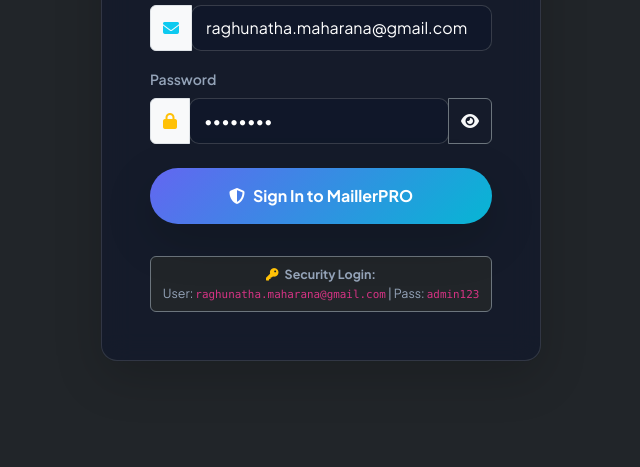
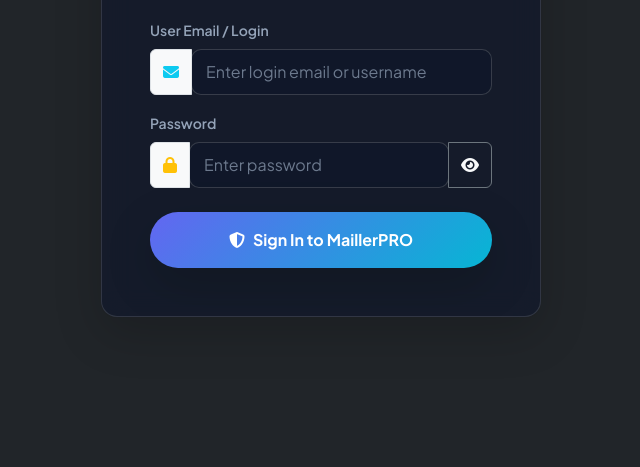
Before and after one commit to EPFRAGHU/mailerpro-app, a website: page public/index.html in a window 1280 px wide. Shown: the part 333-800 px from the top of the page, without its empty margins (319-959 px from the left). Drawn offline with nearby package versions, Linux system fonts and the light colour scheme.

Commit message:
Remove credential hints and prefilled inputs from login page

```diff
--- a/public/index.html
+++ b/public/index.html
@@ -40,7 +40,7 @@
           <label class="form-label text-muted small fw-semibold">User Email / Login</label>
           <div class="input-group">
             <span class="input-group-text custom-input-addon"><i class="fas fa-envelope text-info"></i></span>
-            <input type="text" id="loginUsername" class="form-control custom-input" value="raghunatha.maharana@gmail.com" required placeholder="admin@domain.com">
+            <input type="text" id="loginUsername" class="form-control custom-input" value="" required placeholder="Enter login email or username">
           </div>
         </div>
 
@@ -48,22 +48,17 @@
           <label class="form-label text-muted small fw-semibold">Password</label>
           <div class="input-group">
             <span class="input-group-text custom-input-addon"><i class="fas fa-lock text-warning"></i></span>
-            <input type="password" id="loginPassword" class="form-control custom-input" value="admin123" required placeholder="••••••••">
+            <input type="password" id="loginPassword" class="form-control custom-input" value="" required placeholder="Enter password">
             <button class="btn btn-outline-secondary text-light border-secondary" type="button" onclick="toggleLoginPass()">
               <i class="fas fa-eye" id="loginPassEye"></i>
             </button>
           </div>
         </div>
 
-        <button type="submit" id="btnLogin" class="btn btn-primary btn-gradient w-100 py-3 rounded-pill fw-bold fs-6 shadow-lg mb-3">
+        <button type="submit" id="btnLogin" class="btn btn-primary btn-gradient w-100 py-3 rounded-pill fw-bold fs-6 shadow-lg">
           <i class="fas fa-shield-alt me-2"></i>Sign In to MaillerPRO
         </button>
       </form>
-
-      <div class="text-center mt-3 p-2 bg-dark bg-opacity-40 rounded border border-secondary border-opacity-20 extra-small text-muted">
-        <i class="fas fa-key text-warning me-1"></i> <strong>Security Login:</strong><br>
-        User: <code>raghunatha.maharana@gmail.com</code> | Pass: <code>admin123</code>
-      </div>
     </div>
   </div>
 
```
